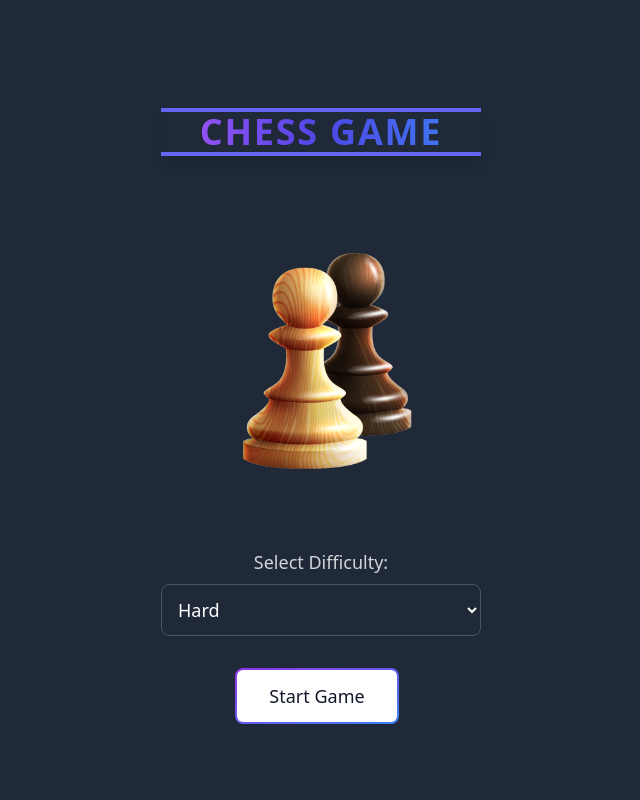
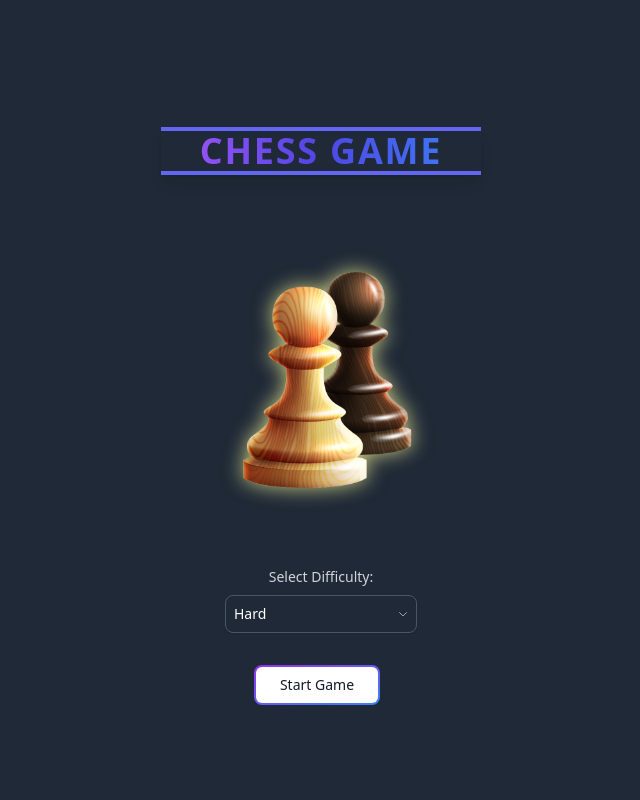
Before and after one commit to h1arsh/Chess-Bot, a Node server app: page / in a window 1280 px wide. Shown: the whole page, without its empty margins (319-959 px from the left). Run offline with Node 20, Linux system fonts and the light colour scheme; some libraries are stand-ins or nearby versions.

Commit message:
add some styling

```diff
--- a/public/css/style.css
+++ b/public/css/style.css
@@ -202,6 +202,10 @@ body.futuristic-theme .files-labels div,
 body.futuristic-theme .ranks-labels div {
     text-align: center;
     line-height: 1;
+}
+
+.piece_image{
+    filter: drop-shadow(0 0 10px rgba(241, 241, 146, 0.8));
 }
 
 
--- a/views/start_game.ejs
+++ b/views/start_game.ejs
@@ -19,27 +19,31 @@
                     CHESS GAME
                 </h1>
 
-                <img class="h-auto max-w-xs mx-auto" src="/images/pngegg.png" alt="image description">
-                <!-- Custom dropdown with SVG icons -->
+                <img class="piece_image h-auto max-w-xs mx-auto rounded-lg transition-transform duration-300 ease-in-out transform hover:scale-105 hover:shadow-3xl" src="/images/pngegg.png" alt="image description">
+                <!-- Custom dropdown with improved styling -->
                 <form action="/index" method="get" class="mt-8">
-                    <label for="depth" class="block mb-2 text-lg font-medium text-gray-300">Select Difficulty:</label>
-                    <div class="relative">
-                        <div class="relative inline-block w-full text-lg">
+                    <label for="depth" class="block mb-2 text-sm font-medium text-gray-300">Select Difficulty:</label>
+                    <div class="relative w-48 mx-auto"> <!-- Set a fixed width for the dropdown -->
                         <select id="depth" name="depth"
-                                class="block w-full bg-gray-800 text-lg text-white border border-gray-600 rounded-lg p-3 shadow-sm focus:outline-none focus:ring-2 focus:ring-indigo-500 focus:border-indigo-500 transition duration-300 ease-in-out hover:bg-gray-700">
+                            class="block w-full bg-gray-800 text-sm text-white border border-gray-600 rounded-lg p-2 shadow-sm focus:outline-none focus:ring-2 focus:ring-indigo-500 focus:border-indigo-500 transition duration-300 ease-in-out hover:bg-gray-700 appearance-none">
                             <option value="3" class="text-green-400">Easy</option>
                             <option value="5" class="text-yellow-400">Medium</option>
                             <option value="10" class="text-orange-400" selected>Hard</option>
                             <option value="15" class="text-red-500">Very Hard</option>
                             <option value="20" class="text-purple-700">Extreme</option>
                         </select>
+                        <!-- Custom arrow icon -->
+                        <div class="absolute inset-y-0 right-0 flex items-center px-2 pointer-events-none">
+                            <svg class="w-3 h-3 text-gray-400" fill="none" stroke="currentColor" viewBox="0 0 24 24" xmlns="http://www.w3.org/2000/svg">
+                                <path stroke-linecap="round" stroke-linejoin="round" stroke-width="2" d="M19 9l-7 7-7-7"></path>
+                            </svg>
                         </div>
                     </div>
 
                     <button type="submit"
-                        class="btn2 relative inline-flex items-center justify-center p-0.5 mb-2 mt-8 me-2 overflow-hidden text-lg font-medium text-gray-900 rounded-lg group bg-gradient-to-br from-purple-600 to-blue-500 group-hover:from-purple-600 group-hover:to-blue-500 hover:text-white dark:text-white focus:ring-4 focus:outline-none focus:ring-blue-300 dark:focus:ring-blue-800 transition-all duration-300 ease-in-out">
+                        class="btn2 relative inline-flex items-center justify-center p-0.5 mb-2 mt-8 me-2 overflow-hidden text-sm font-medium text-gray-900 rounded-lg group bg-gradient-to-br from-purple-600 to-blue-500 group-hover:from-purple-600 group-hover:to-blue-500 hover:text-white dark:text-white focus:ring-4 focus:outline-none focus:ring-blue-300 dark:focus:ring-blue-800 transition-all duration-300 ease-in-out">
                         <span
-                            class="relative px-8 py-3 transition-all ease-in duration-75 bg-white dark:bg-gray-900 rounded-md group-hover:bg-opacity-0">
+                            class="relative px-6 py-2 transition-all ease-in duration-75 bg-white dark:bg-gray-900 rounded-md group-hover:bg-opacity-0">
                             Start Game
                         </span>
                     </button>
```
Lines whose indentation alone changed are shown as unchanged.
